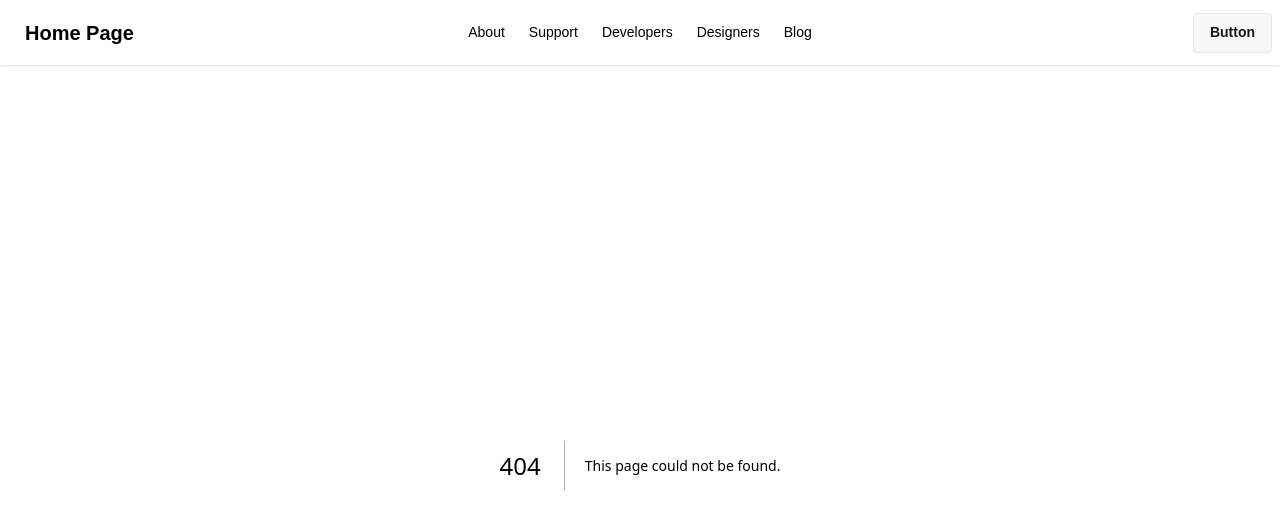
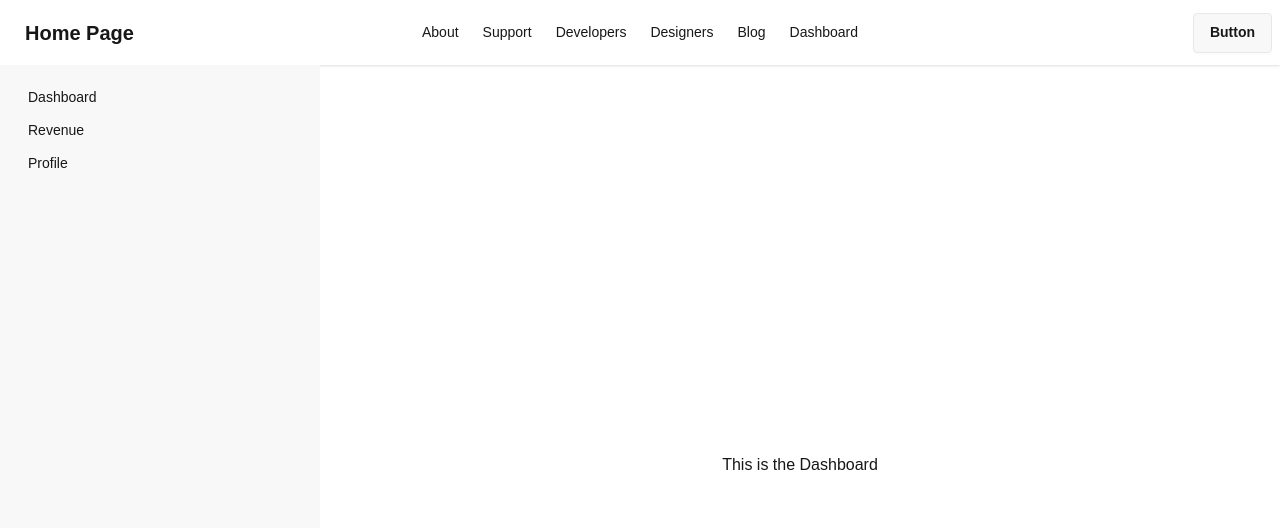
Before and after one commit to mmahmud28/My-Next-App-2, a Next.js app: page /dashboard in a window 1280 px wide. Before the commit this address had no page. Shown: the top 528 px of the page. Built offline with nearby package versions, Linux system fonts and the light colour scheme.

Commit message:
Add Multi Layout

```diff
--- a/src/app/components/Navbar.jsx
+++ b/src/app/components/Navbar.jsx
@@ -8,6 +8,7 @@ const Navbar = () => {
     <li><Link href="/about/developers">Developers</Link></li>
     <li><Link href="/about/designers">Designers</Link></li>
     <li><Link href="/blogs">Blog</Link></li>
+    <li><Link href="/dashboard">Dashboard</Link></li>
     </>
     return (
         <div>
--- /dev/null
+++ b/src/app/dashboard/layout.jsx
@@ -0,0 +1,26 @@
+import Link from "next/link";
+
+const DashboardLayout = ({ children }) => {
+    return (
+        <div className="drawer lg:drawer-open">
+            <input id="my-drawer-3" type="checkbox" className="drawer-toggle" />
+            <div className="drawer-content flex flex-col items-center justify-center">
+                {children}
+                <label htmlFor="my-drawer-3" className="btn drawer-button lg:hidden">
+                    Open drawer
+                </label>
+            </div>
+            <div className="drawer-side">
+                <label htmlFor="my-drawer-3" aria-label="close sidebar" className="drawer-overlay"></label>
+                <ul className="menu bg-base-200 min-h-full w-80 p-4">
+                    {/* Sidebar content here */}
+                    <li><Link href="/dashboard">Dashboard</Link></li>
+                    <li><Link href="/dashboard/revenue">Revenue</Link></li>
+                    <li><Link href="/dashboard/profile">Profile</Link></li>
+                </ul>
+            </div>
+        </div>
+    );
+};
+
+export default DashboardLayout;
--- /dev/null
+++ b/src/app/dashboard/page.jsx
@@ -0,0 +1,11 @@
+import React from 'react';
+
+const DashboardPage = () => {
+    return (
+        <div>
+            <h2>This is the Dashboard</h2>
+        </div>
+    );
+};
+
+export default DashboardPage;
--- /dev/null
+++ b/src/app/dashboard/profile/page.jsx
@@ -0,0 +1,11 @@
+import React from 'react';
+
+const ProfilePage = () => {
+    return (
+        <div>
+
+        </div>
+    );
+};
+
+export default ProfilePage;
--- /dev/null
+++ b/src/app/dashboard/revenue/page.jsx
@@ -0,0 +1,11 @@
+import React from 'react';
+
+const RevenuePage = () => {
+    return (
+        <div>
+
+        </div>
+    );
+};
+
+export default RevenuePage;
```
